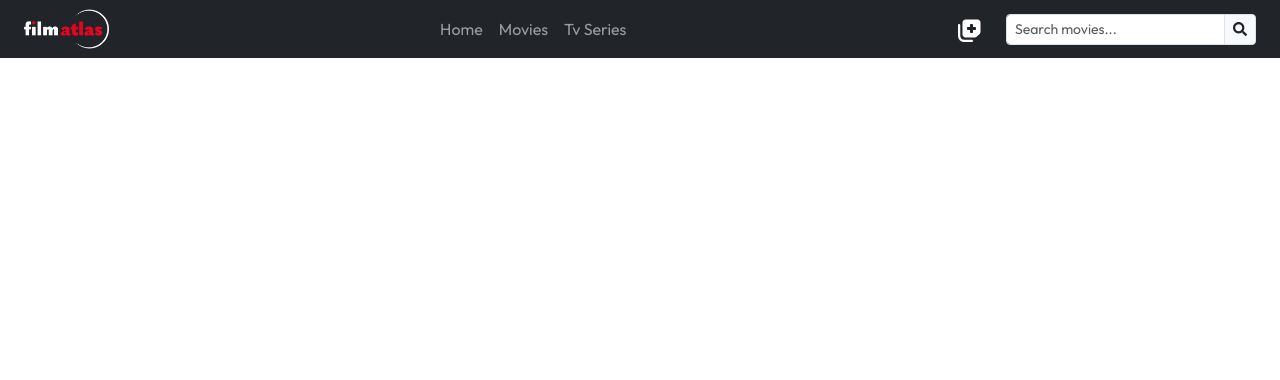
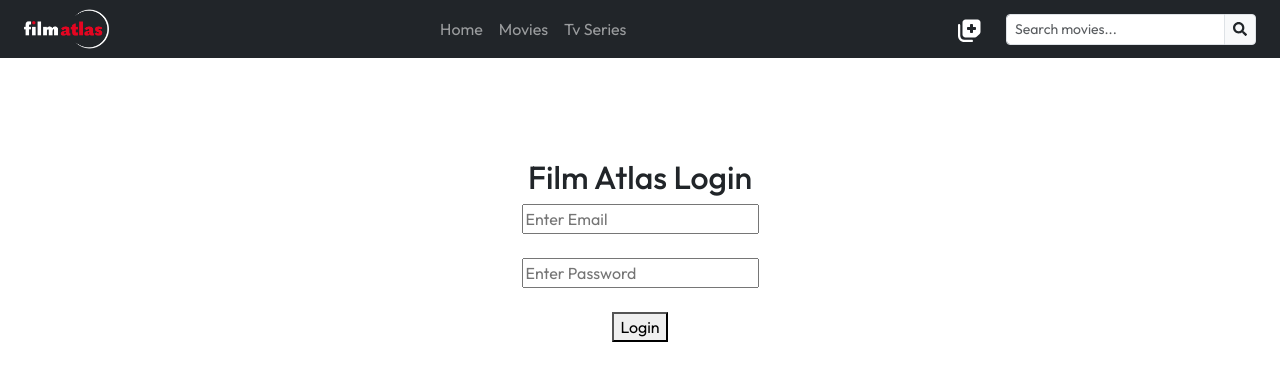
Before and after one commit to avaishnavi03/Film-Atlas, a React (Vite) app: page /login in a window 1280 px wide. Shown: the top 380 px of the page. Built offline with nearby package versions, Linux system fonts and the light colour scheme.

Commit message:
side arr

```diff
--- a/package.json
+++ b/package.json
@@ -15,6 +15,7 @@
     "axios": "^1.13.2",
     "bootstrap": "^5.3.8",
     "bootstrap-icons": "^1.13.1",
+    "firebase": "^12.11.0",
     "react": "^19.2.0",
     "react-dom": "^19.2.0",
     "react-icons": "^5.5.0",
@@ -49,6 +50,4 @@
     "typescript-eslint": "^8.46.4",
     "vite": "^7.2.4"
   }
-
-
 }
--- a/src/App.tsx
+++ b/src/App.tsx
@@ -9,6 +9,8 @@ import { Routes, Route } from "react-router-dom";
 import Home from "./pages/home";
 import Movies from "./pages/movies";
 import TvSeries from "./pages/tvseries";
+import Login from "./components/auth/Login.jsx";
+
 
 function App() {
   return (
@@ -23,7 +25,9 @@ function App() {
         <Route path="/tv/:id" element={<TvDetails />} />
         <Route path="/watchlist" element={<Watchlist />} />
         <Route path="/search" element={<SearchResults />} />
+        <Route path="/login" element={<Login />} />
       </Routes>
+      {/* <Footer/> */}
     </div>
   );
 }
--- /dev/null
+++ b/src/components/auth/Login.jsx
@@ -0,0 +1,108 @@
+// import React, { useState } from "react";
+// import { signInWithEmailAndPassword } from "firebase/auth";
+// // import { auth } from "./firebase";
+// import { auth } from "../../firebase";
+// const Login = () => {
+//   const [email, setEmail] = useState("");
+//   const [password, setPassword] = useState("");
+//   const handleLogin = async (e) => {
+//     e.preventDefault();
+
+//     try {
+//       const user = await signInWithEmailAndPassword(
+//         auth,
+//         email,
+//         password
+//       );
+//       alert("Login Successful");
+//       console.log(user);
+//     } catch (error) {
+//       alert(error.message);
+//     }
+//   };
+
+//   return (
+//     <div style={{ textAlign: "center", marginTop: "100px" }}>
+//       <h2>Film Atlas Login </h2>
+
+//       <form onSubmit={handleLogin}>
+//         <input
+//           type="email"
+//           placeholder="Enter Email"
+//           value={email}
+//           onChange={(e) => setEmail(e.target.value)}
+//           required
+//         />
+//         <br /><br />
+
+//         <input
+//           type="password"
+//           placeholder="Enter Password"
+//           value={password}
+//           onChange={(e) => setPassword(e.target.value)}
+//           required
+//         />
+//         <br /><br />
+
+//         <button type="submit">Login</button>
+//       </form>
+//     </div>
+//   );
+// };
+// export default Login;
+
+import React, { useRef } from "react";
+import { signInWithEmailAndPassword } from "firebase/auth";
+import { auth } from "../../firebase";
+
+const Login = () => {
+  const emailRef = useRef();
+  const passwordRef = useRef();
+
+  const handleLogin = async (e) => {
+    e.preventDefault();
+
+    const email = emailRef.current.value;
+    const password = passwordRef.current.value;
+
+    try {
+      const user = await signInWithEmailAndPassword(
+        auth,
+        email,
+        password
+      );
+      alert("Login Successful");
+      console.log(user);
+    } catch (error) {
+      alert(error.message);
+    }
+  };
+
+  return (
+    <div style={{ textAlign: "center", marginTop: "100px" }}>
+      <h2>Film Atlas Login</h2>
+
+      <form onSubmit={handleLogin}>
+        <input
+          type="email"
+          placeholder="Enter Email"
+          ref={emailRef}
+          required
+        />
+        <br /><br />
+
+        <input
+          type="password"
+          placeholder="Enter Password"
+          ref={passwordRef}
+          required
+        />
+        <br /><br />
+
+        <button type="submit">Login</button>
+      </form>
+    </div>
+  );
+};
+
+export default Login;
--- a/src/components/header/searchSuggestions.tsx
+++ b/src/components/header/searchSuggestions.tsx
@@ -14,9 +14,7 @@ function SearchSuggestions({ query, clear }: any) {
                 setResults([]);
             }
         }
-
         document.addEventListener("mousedown", handleClickOutside);
-
         return () => {
             document.removeEventListener("mousedown", handleClickOutside);
         };
--- /dev/null
+++ b/src/firebase.js
@@ -0,0 +1,18 @@
+// firebase.js
+
+import { initializeApp } from "firebase/app";
+import { getAuth } from "firebase/auth";
+
+const firebaseConfig = {
+  apiKey: "AIzaSyCefNBdCjFg4OW1zOjn7MWBqWY1Q3L_br4",
+  authDomain: "film-atlas.firebaseapp.com",
+  projectId: "film-atlas",
+  storageBucket: "film-atlas.firebasestorage.app",
+  messagingSenderId: "656525012830",
+  appId: "1:656525012830:web:21fc48b6cbb8cd09b429cf",
+};
+
+const app = initializeApp(firebaseConfig);
+
+
+export const auth = getAuth(app);
```
Also changed, not shown: 1 other file (tests, documents, lock files or other folders).
